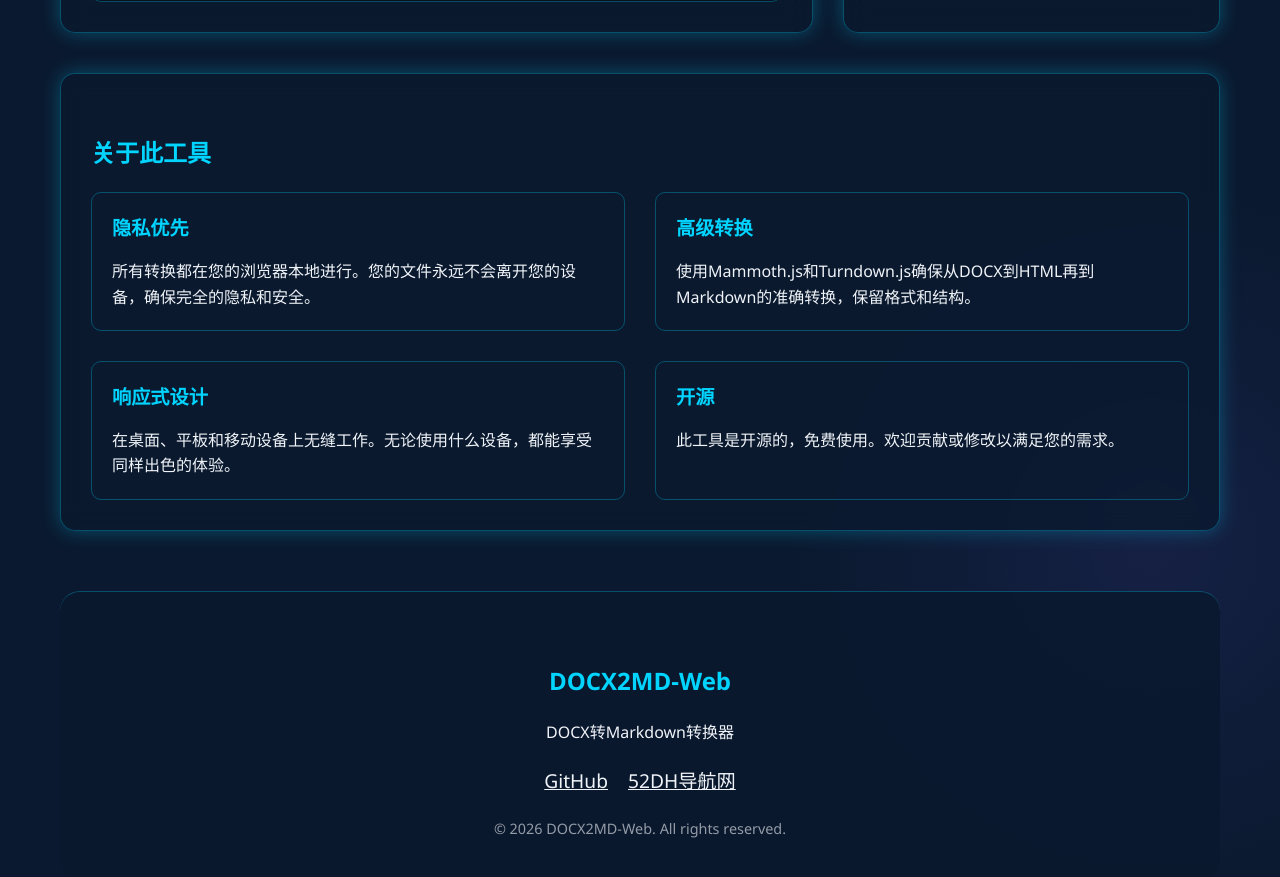
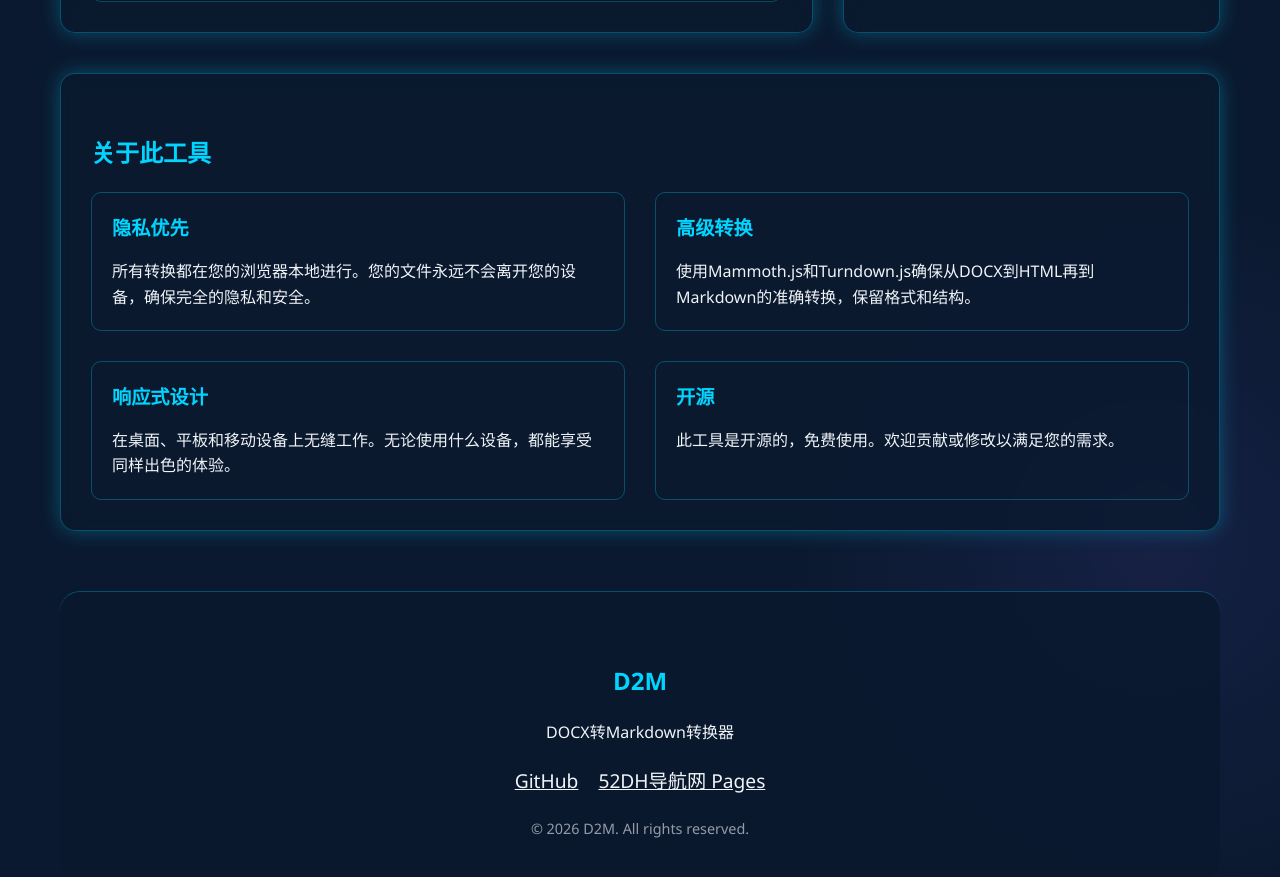
Before and after one commit to mydaozun/d2m, a Jekyll site: the page index.html, which Jekyll copies as it is, in a window 1280 px wide and 900 px high, scrolled down 868 px. Shown: the top 877 px of the window. Built offline with Jekyll 4.4.1, drawn with Linux system fonts in a browser that asks for light colours.

Commit message:
Add files via upload

```diff
--- a/index.html
+++ b/index.html
@@ -4,8 +4,14 @@
     <meta charset='utf-8'>
     <meta http-equiv="X-UA-Compatible" content="IE=edge">
     <meta name="viewport" content="width=device-width, initial-scale=1, maximum-scale=1">
-    <title>DOCX2MD-Web - DOCX to Markdown Converter</title>
-    <meta name="description" content="DOCX to Markdown Converter">
+    <title>DOCX转Markdown在线转换器 - 免费DOCX到MD格式转换工具</title>
+    <meta name="description" content="D2M是一个免费的在线工具，可将DOCX文件快速转换为Markdown格式，支持浏览器本地转换，保护隐私，无需上传文件到服务器。">
+    <meta name="keywords" content="DOCX转Markdown, DOCX到MD, 在线转换器, 免费工具, Markdown格式, 文档转换, 浏览器转换, 隐私保护">
+    <meta name="robots" content="index, follow">
+    <meta name="author" content="D2M">
+    <link rel="canonical" href="https://d2m.netlify.app">
+    <link rel="icon" href="/favicon.ico" type="image/x-icon">
+    <link rel="shortcut icon" href="/favicon.ico" type="image/x-icon">
     <style>
       :root {
         --primary-color: #00d4ff;
@@ -382,7 +388,10 @@
     <div class="container">
       <header>
         <div style="display: flex; justify-content: space-between; align-items: center; flex-wrap: wrap; gap: 20px;">
-          <h1>DOCX2MD-Web</h1>
+          <div style="display: flex; align-items: center; gap: 15px;">
+            <img src="/logo.png" alt="D2M Logo" style="width: 60px; height: 60px;">
+            <h1>D2M</h1>
+          </div>
           <div class="language-switcher">
             <button id="zh-btn" class="lang-btn active">中文</button>
             <button id="en-btn" class="lang-btn">English</button>
@@ -485,14 +494,14 @@
 
       <footer>
         <div class="footer-content">
-          <h2>DOCX2MD-Web</h2>
+          <h2>D2M</h2>
           <p data-lang="zh">DOCX转Markdown转换器</p>
           <p data-lang="en" style="display: none;">DOCX to Markdown Converter</p>
           <div class="social-links">
             <a href="https://github.com/mydaozun/d2m" class="social-link" target="_blank">GitHub</a>
-            <a href="https://mmaiverse.com/" class="social-link" target="_blank">52DH导航网</a>
+            <a href="https://mmaiverse.com" class="social-link" target="_blank">52DH导航网 Pages</a>
           </div>
-          <p class="copyright">© 2026 DOCX2MD-Web. All rights reserved.</p>
+          <p class="copyright">© 2026 D2M. All rights reserved.</p>
         </div>
       </footer>
     </div>
```
Also changed, not shown: favicon.ico (added), 1 other file.
